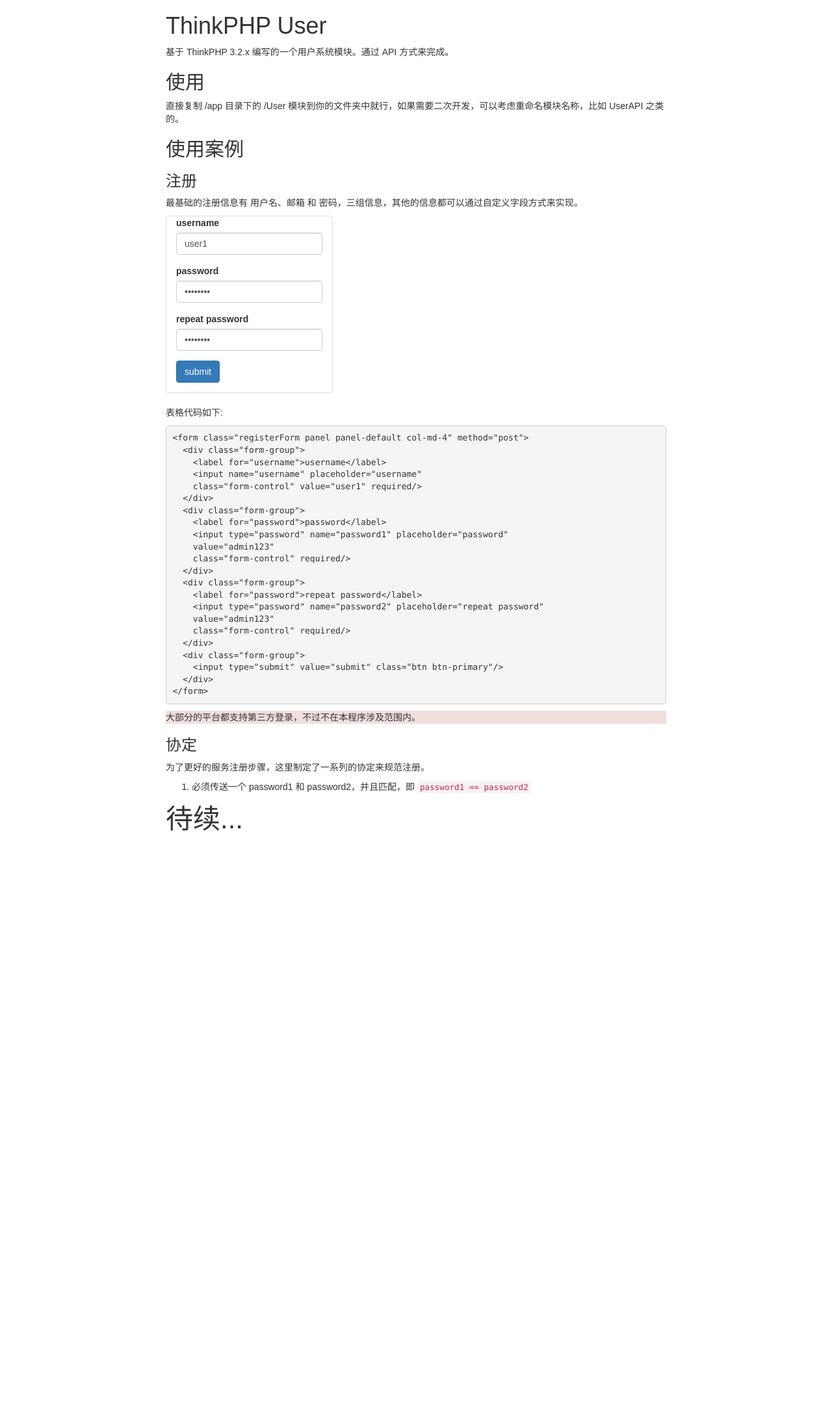
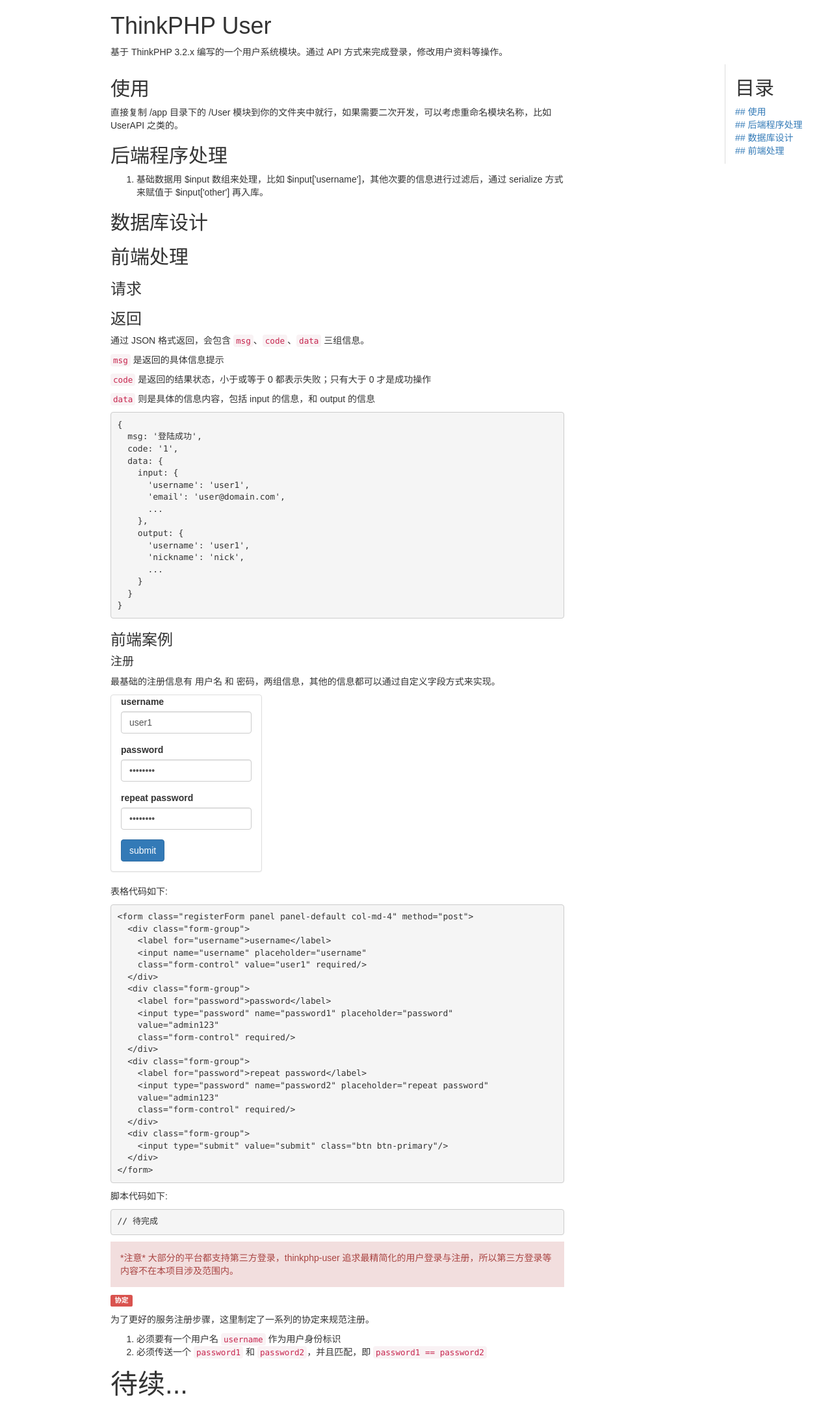
Before and after one commit to dotku/thinkphp-user, a PHP site: page /DbName/view/Home/Index/index.php in a window 1280 px wide. Shown: the whole page at 65% size. Before the commit the page ends 1279 px from the top, so only its background shows below. Run offline with PHP 8.4, Linux system fonts and the light colour scheme; some libraries are stand-ins or nearby versions.

Commit message:
update demo

```diff
--- a/view/Home/Index/index.php
+++ b/view/Home/Index/index.php
@@ -9,17 +9,62 @@
     <script src="<?php echo __ROOT__?>/public/lib/angular/angular.js"></script>
     <script src="<?php echo __ROOT__?>/public/lib/jquery/dist/jquery.min.js"></script>
     <script src="<?php echo __ROOT__?>/public/lib/bootstrap/dist/js/bootstrap.min.js"></script>
+    <style>
+        .container {max-width: 1000px}
+    </style>
   </head>
   <body>
 
     <div class="container">
-      <h1>ThinkPHP User</h1>
-      <p>基于 ThinkPHP 3.2.x 编写的一个用户系统模块。通过 API 方式来完成。</p>
-      <h2>使用</h2>
+        <div class="col-md-12">
+        <h1>ThinkPHP User</h1>
+        <p>基于 ThinkPHP 3.2.x 编写的一个用户系统模块。通过 API 方式来完成登录，修改用户资料等操作。</p>
+        </div>
+        <div class="col-md-3 col-md-offset-9 hidden-xs hidden-sm" style="position:fixed; margin-top: 99px; border-left: solid 1px #ddd">
+            <h2>目录</h2>
+            <ul class="list-unstyled">
+              <li><a href="#use">## 使用</a></li>
+              <li><a href="#server">## 后端程序处理</a></li>
+              <li><a href="#database">## 数据库设计</a></li>
+              <li><a href="#frontend">## 前端处理</a></li>
+            </ul>
+        </div>
+        <div class="col-md-9">
+
+      <h2 id="use">使用</h2>
       <p>直接复制 /app 目录下的 /User 模块到你的文件夹中就行，如果需要二次开发，可以考虑重命名模块名称，比如 UserAPI 之类的。</p>
-      <h2>使用案例</h2>
-      <h3>注册</h3>
-      <p>最基础的注册信息有 用户名、邮箱 和 密码，三组信息，其他的信息都可以通过自定义字段方式来实现。</p>
+      <h2 id="server">后端程序处理</h2>
+      <ol>
+        <li>基础数据用 $input 数组来处理，比如 $input['username']，其他次要的信息进行过滤后，通过 serialize 方式来赋值于
+        $input['other'] 再入库。</li>
+      </ol>
+      <h2 id="database">数据库设计</h2>
+      <h2 id="frontend">前端处理</h2>
+      <h3>请求</h3>
+      <h3>返回</h3>
+      <p>通过 JSON 格式返回，会包含 <code>msg</code>、<code>code</code>、<code>data</code> 三组信息。</p>
+      <p><code>msg</code> 是返回的具体信息提示</p>
+      <p><code>code</code> 是返回的结果状态，小于或等于 0 都表示失败；只有大于 0 才是成功操作</p>
+      <p><code>data</code> 则是具体的信息内容，包括 input 的信息，和 output 的信息</p>
+      <pre>{
+  msg: '登陆成功',
+  code: '1',
+  data: {
+    input: {
+      'username': 'user1',
+      'email': 'user@domain.com',
+      ...
+    },
+    output: {
+      'username': 'user1',
+      'nickname': 'nick',
+      ...
+    }
+  }
+}</pre>
+      <h3>前端案例</h3>
+      <h4>注册</h4>
+      <p>最基础的注册信息有 用户名 和 密码，两组信息，其他的信息都可以通过自定义字段方式来实现。</p>
       <div class="clearfix">
         <form class="registerForm panel panel-default col-md-4" method="post">
           <div class="form-group">
@@ -68,13 +113,19 @@
     &lt;input type=&quot;submit&quot; value=&quot;submit&quot; class=&quot;btn btn-primary&quot;/&gt;
   &lt;/div&gt;
 &lt;/form&gt;</pre>
-      <p class="bg-danger">大部分的平台都支持第三方登录，不过不在本程序涉及范围内。</p>
-      <h3>协定</h3>
+        <p>脚本代码如下:</p>
+        <pre>// 待完成</pre>
+      <p class="bg-danger text-danger"
+        style="padding: 15px">*注意* 大部分的平台都支持第三方登录，thinkphp-user
+        追求最精简化的用户登录与注册，所以第三方登录等内容不在本项目涉及范围内。</p>
+      <p><span class="label label-danger">协定</span></p>
       <p>为了更好的服务注册步骤，这里制定了一系列的协定来规范注册。</p>
       <ol>
-        <li>必须传送一个 password1 和 password2，并且匹配，即 <code>password1 == password2</code></li>
+        <li>必须要有一个用户名 <code>username</code> 作为用户身份标识</li>
+        <li>必须传送一个 <code>password1</code> 和 <code>password2</code>，并且匹配，即 <code>password1 == password2</code></li>
       </ol>
       <div style="font-size: 3em">待续...</div>
+      </div>
     </div>
     <script>
         const __ROOT__ = "<?php echo __ROOT__ ?>";
```
